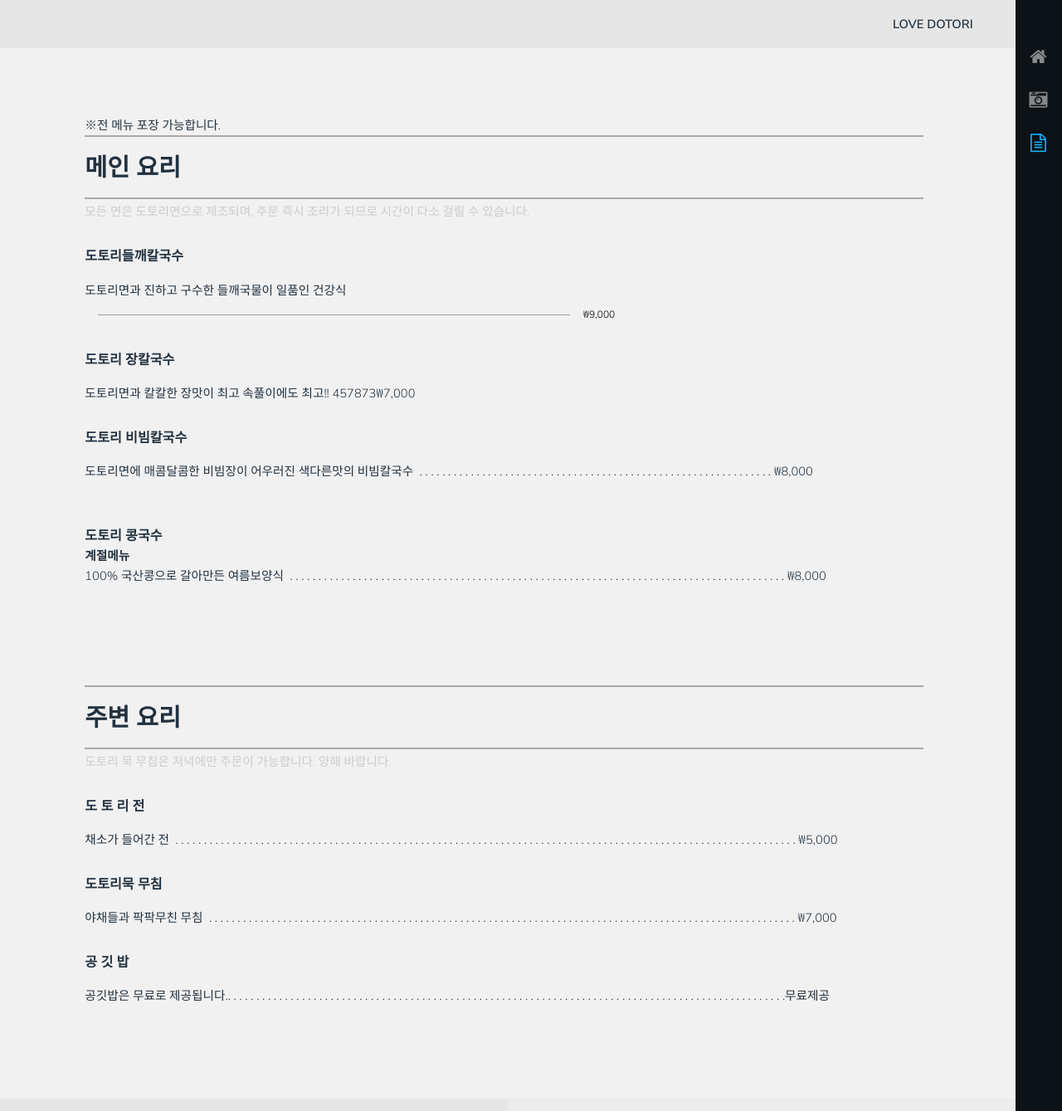
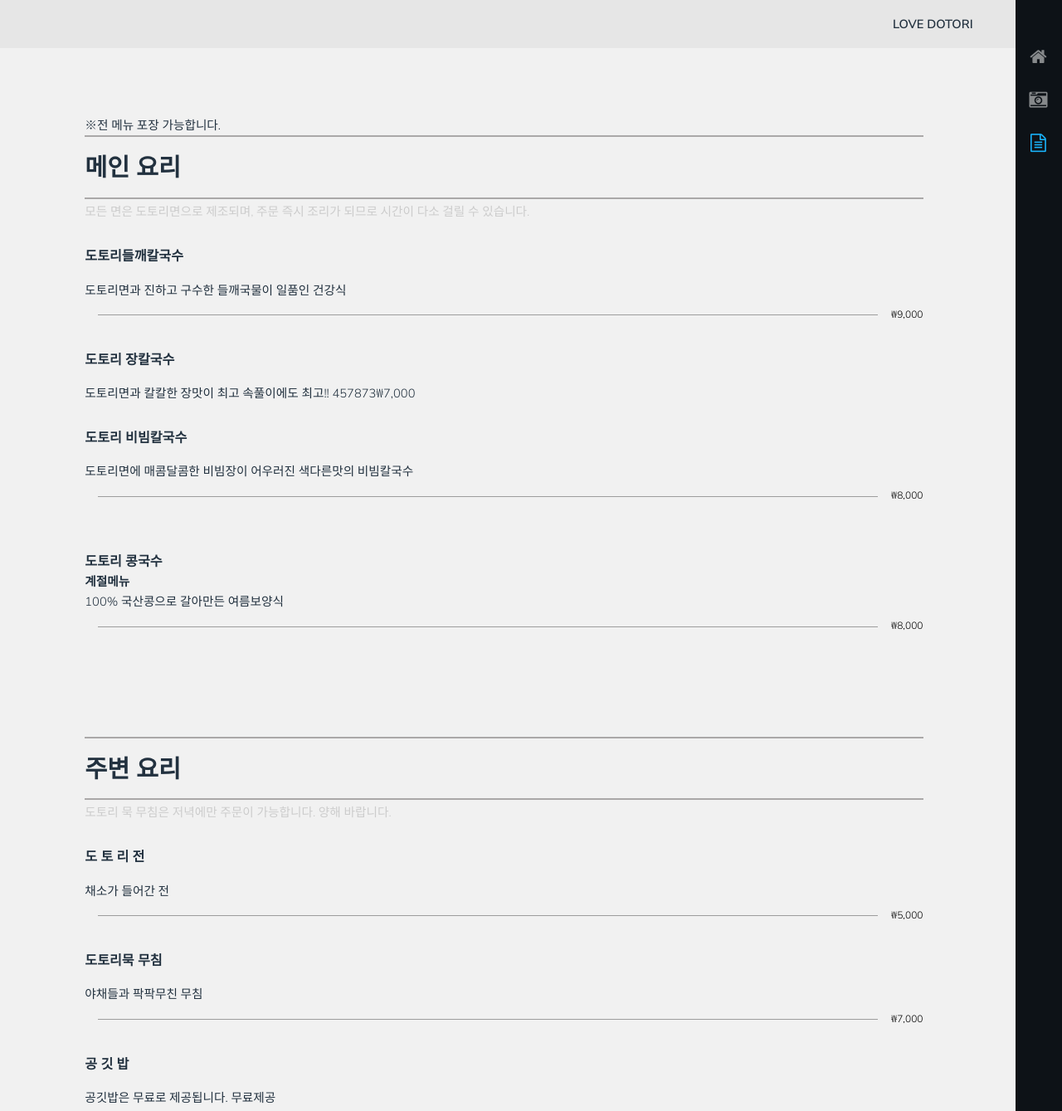
Before and after one commit to notoow/ACORN, a plain HTML site: page menu.html in a window 1280 px wide. Shown: the top 1339 px of the page at 83% size. Drawn offline with Linux system fonts and the light colour scheme.

Commit message:
Update menu.html

```diff
--- a/menu.html
+++ b/menu.html
@@ -52,17 +52,17 @@
 									<div class = "mainmenu" style=" padding-top: 30px; padding-bottom:30px; margin-bottom:60px;">
 											<div class="titledescription">
 												<div class="title"><h4>도토리들깨칼국수</h4></div>
-												<div class="description ">도토리면과 진하고 구수한 들깨국물이 일품인 건강식<span><span>&nbsp;</span><span class="dottedline hr-sect" style="left: 205px; width: 639px; padding-bottom: 3px;"> ₩9,000</div></div><p></p>
+												<div class="description ">도토리면과 진하고 구수한 들깨국물이 일품인 건강식<span><span>&nbsp;</span><span class="dottedline hr-sect" style="left: 205px; width: 100%; padding-bottom: 3px;"> ₩9,000</div></div><p></p>
 											<div class="titledescription">
 												<div class="title"><h4>도토리 장칼국수</h4></div>
 												<div class="description ">도토리면과 칼칼한 장맛이 최고
 속풀이에도 최고!!<span><span>&nbsp;</span><span class="dottedline" style="left: 205px; width: 639px; padding-bottom: 3px;">457873₩7,000</div></div><p></p>
 											<div class="titledescription">
 												<div class="title"><h4>도토리 비빔칼국수</h4></div>
-												<div class="description ">도토리면에 매콤달콤한 비빔장이 어우러진 색다른맛의 비빔칼국수<span><span>&nbsp;</span><span class="dottedline" style="left: 205px; width: 639px; padding-bottom: 3px;"> . . . . . . . . . . . . . . . . . . . . . . . . . . . . . . . . . . . . . . . . . . . . . . . . . . . . . . . . . . . . . . ₩8,000</div></div><p></p><br>
+												<div class="description ">도토리면에 매콤달콤한 비빔장이 어우러진 색다른맛의 비빔칼국수<span><span>&nbsp;</span><span class="dottedline hr-sect" style="left: 205px; width: 100%; padding-bottom: 3px;"> ₩8,000</div></div><p></p><br>
 											<div class="titledescription">
 												<div class="title"><h4 style="margin-bottom:0px;">도토리 콩국수</h4><div style="rgba(29, 66, 173, 20); font-weight:900">계절메뉴</div></div>
-												<div class="description ">100% 국산콩으로 갈아만든 여름보양식<span><span>&nbsp;</span><span class="dottedline" style="left: 205px; width: 639px; padding-bottom: 3px;"> . . . . . . . . . . . . . . . . . . . . . . . . . . . . . . . . . . . . . . . . . . . . . . . . . . . . . . . . . . . . . . . . . . . . . . . . . . . . . . . . . . . . . . .  ₩8,000</div></div><p></p>
+												<div class="description ">100% 국산콩으로 갈아만든 여름보양식<span><span>&nbsp;</span><span class="dottedline hr-sect" style="left: 205px; width: 100%; padding-bottom: 3px;"> ₩8,000</div></div><p></p>
 									</div>
 
 									<div class="sidedish">
@@ -83,18 +83,18 @@
 									<div class = "sidedish" style="padding-top:30px; margin-bottom:90px;">
 											<div class="titledescription">
 												<div class="title"><h4>도 토 리 전</h4></div>
-												<div class="description ">채소가 들어간 전<span><span>&nbsp;</span><span class="dottedline" style="left: 205px; width: 639px; padding-bottom: 3px;">  . . . . . . . . . . . . . . . . . . . . . . . . . . . . . . . . . . . . . . . . . . . . . . . . . . . . . . . . . . . . . . . . . . . . . . . . . . . . . . . . . . . . . . . . . . . . . . . . . . . . . . . . . . . . . ₩5,000</div></div><p></p>
+												<div class="description ">채소가 들어간 전<span><span>&nbsp;</span><span class="dottedline hr-sect" style="left: 205px; width: 100%; padding-bottom: 3px;"> ₩5,000</div></div><p></p>
 											<div class="titledescription">
 												<div class="title"><h4>도토리묵 무침</h4></div>
-												<div class="description ">야채들과 팍팍무친 무침<span><span>&nbsp;</span><span class="dottedline" style="left: 205px; width: 639px; padding-bottom: 3px;"> . . . . . . . . . . . . . . . . . . . . . . . . . . . . . . . . . . . . . . . . . . . . . . . . . . . . . . . . . . . . . . . . . . . . . . . . . . . . . . . . . . . . . . . . . . . . . . . . . . . . . . . ₩7,000</div></div><p></p>
+												<div class="description ">야채들과 팍팍무친 무침<span><span>&nbsp;</span><span class="dottedline hr-sect" style="left: 205px; width: 100%; padding-bottom: 3px;"> ₩7,000</div></div><p></p>
 
 
 											<!-- <div class="titledescription">
 												<div class="title"><h4>특 별 메 뉴</h4></div>
-												<div class="description ">도토리면과 들깨국물<span><span>&nbsp;</span><span class="dottedline" style="left: 205px; width: 639px; padding-bottom: 3px;"> . . . . . . . . . . . . . . . . . . . . . . . . . . . . . . . . . . . . . . . . . . . . . . . . . . . . . . . . . . . . . . . . . . . . . . . . . . . . . . . . . . . . . . . . . . . . . . . . . . . . . . . . . . . . . . . . . . . . . . . . ₩6,000</div></div><p></p> -->
+												<div class="description ">도토리면과 들깨국물<span><span>&nbsp;</span><span class="dottedline hr-sect" style="left: 205px; width: 100%; padding-bottom: 3px;"> ₩6,000</div></div><p></p> -->
 											<div class="titledescription">
 												<div class="title"><h4>공 깃 밥</h4></div>
-												<div class="description ">공깃밥은 무료로 제공됩니다.<span class="dottedline" style="left: 205px; width: 639px; padding-bottom: 3px;">. . . . . . . . . . . . . . . . . . . . . . . . . . . . . . . . . . . . . . . . . . . . . . . . . . . . . . . . . . . . . . . . . . . . . . . . . . . . . . . . . . . . . . . . . . . . . . . . . .무료제공</span></div></div><p></p>
+												<div class="description ">공깃밥은 무료로 제공됩니다.<span class="dottedline" style="left: 205px; width: 100%; padding-bottom: 3px;"> 무료제공</span></div></div><p></p>
 
 									</div>
 
```
